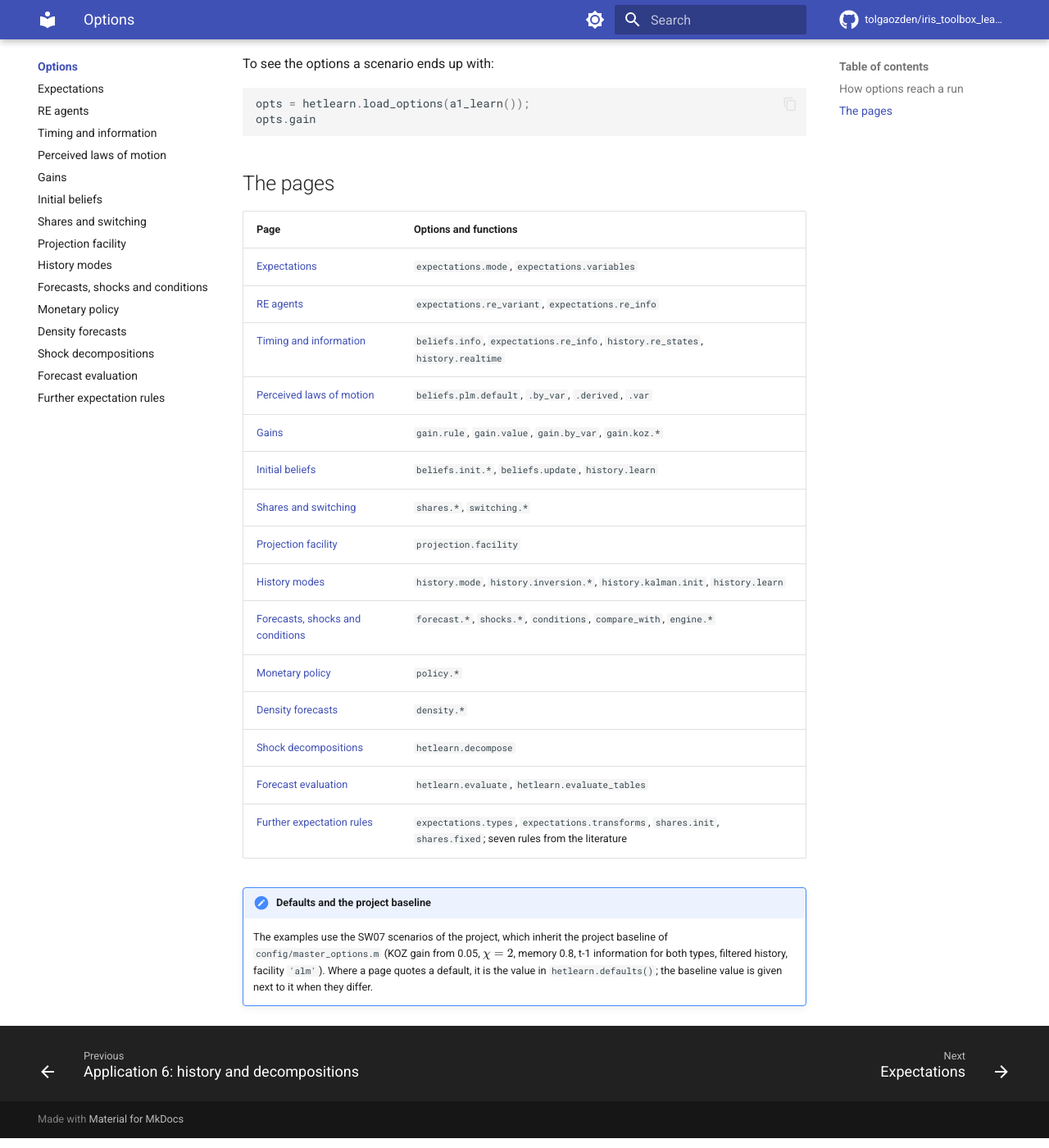
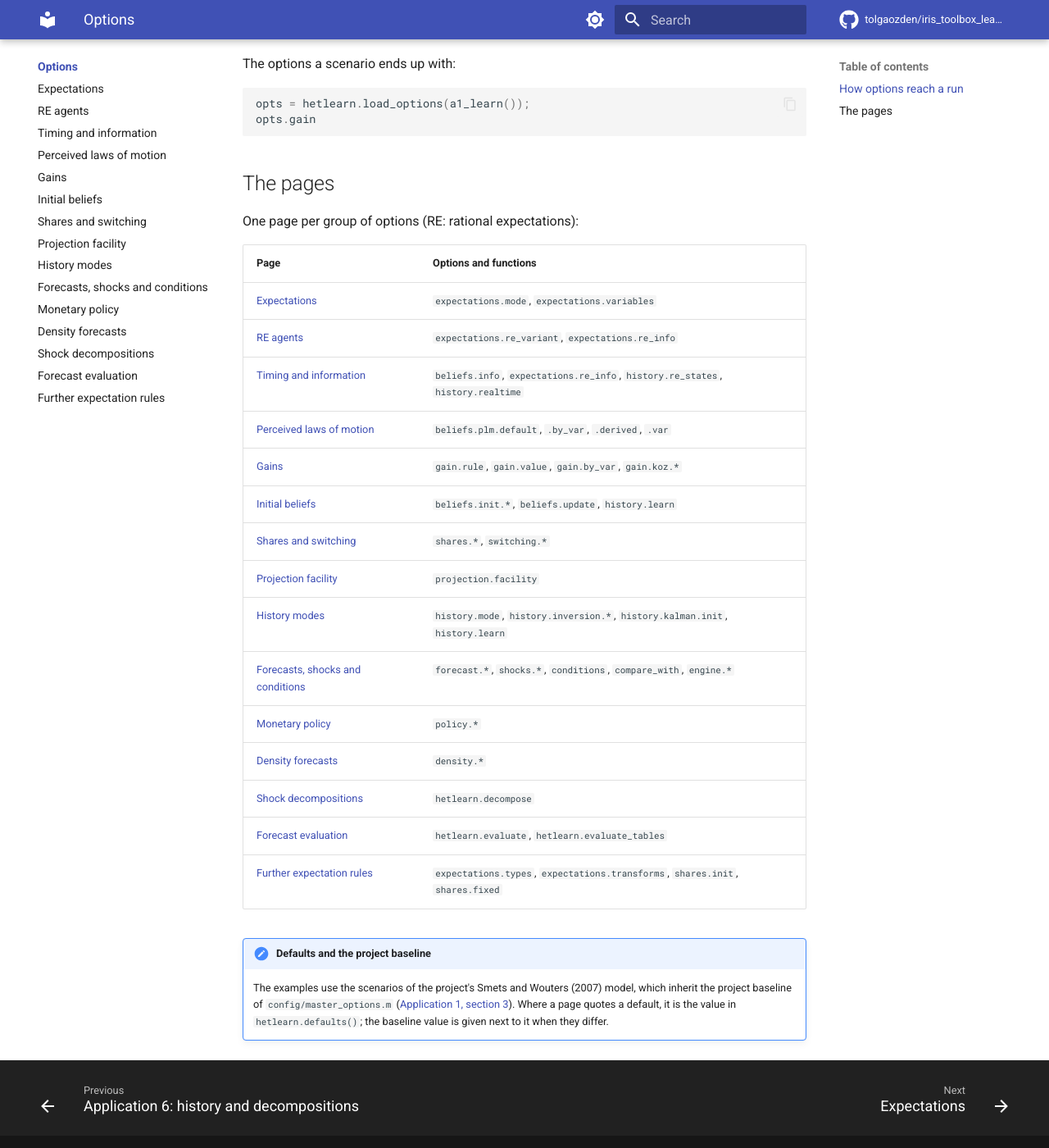
Before and after one commit to HetLearn/iris_toolbox_learning, an MkDocs documentation site: the page built from docs_site/options/index.md, in a window 1280 px wide and 1400 px high, scrolled down 949 px. Shown: the whole window at 82% size. Built offline with MkDocs 1.6.1 and Material for MkDocs 9.7.7, drawn with Linux system fonts in a browser that asks for light colours; comment, search, counter and statistics services are not loaded; some of the changed text lies outside the part shown.

Commit message:
Site page revised to the writing rules (docs_site/options/index.md)
US spelling, no second person, abbreviations spelled out on first use, internal dates and labels removed, notation aligned with the technical appendix.

````diff
--- a/docs_site/options/index.md
+++ b/docs_site/options/index.md
@@ -38,7 +38,7 @@ Some groups are replaced as a whole rather than merged: `conditions`, `policy.lo
 subtrees are merged without name checks: `beliefs.init.values`, `beliefs.plm.by_var`,
 `beliefs.plm.derived`, `gain.by_var`, `shares.fixed_n2` (as a struct), `shocks.add`, `report`.
 
-To see the options a scenario ends up with:
+The options a scenario ends up with:
 
 ```matlab
 opts = hetlearn.load_options(a1_learn());
@@ -46,6 +46,8 @@ opts.gain
 ```
 
 ## The pages
+
+One page per group of options (RE: rational expectations):
 
 | Page | Options and functions |
 |---|---|
@@ -63,11 +65,11 @@ opts.gain
 | [Density forecasts](densities.md) | `density.*` |
 | [Shock decompositions](decompositions.md) | `hetlearn.decompose` |
 | [Forecast evaluation](evaluation.md) | `hetlearn.evaluate`, `hetlearn.evaluate_tables` |
-| [Further expectation rules](further-expectation-rules.md) | `expectations.types`, `expectations.transforms`, `shares.init`, `shares.fixed`; seven rules from the literature |
+| [Further expectation rules](further-expectation-rules.md) | `expectations.types`, `expectations.transforms`, `shares.init`, `shares.fixed` |
 
 !!! note "Defaults and the project baseline"
-    The examples use the SW07 scenarios of the project, which inherit the project baseline of
-    `config/master_options.m` (KOZ gain from 0.05, \(\chi = 2\), memory 0.8, t-1 information
-    for both types, filtered history, facility `'alm'`). Where a page quotes a default, it is
-    the value in `hetlearn.defaults()`; the baseline value is given next to it when they
-    differ.
+    The examples use the scenarios of the project's Smets and Wouters (2007) model, which
+    inherit the project baseline of `config/master_options.m`
+    ([Application 1, section 3](../applications/app1-peak.md#3-the-baseline-settings)). Where
+    a page quotes a default, it is the value in `hetlearn.defaults()`; the baseline value is
+    given next to it when they differ.
````
Also changed, not shown: other parts of docs_site/options/index.md (+1 -1 lines).
